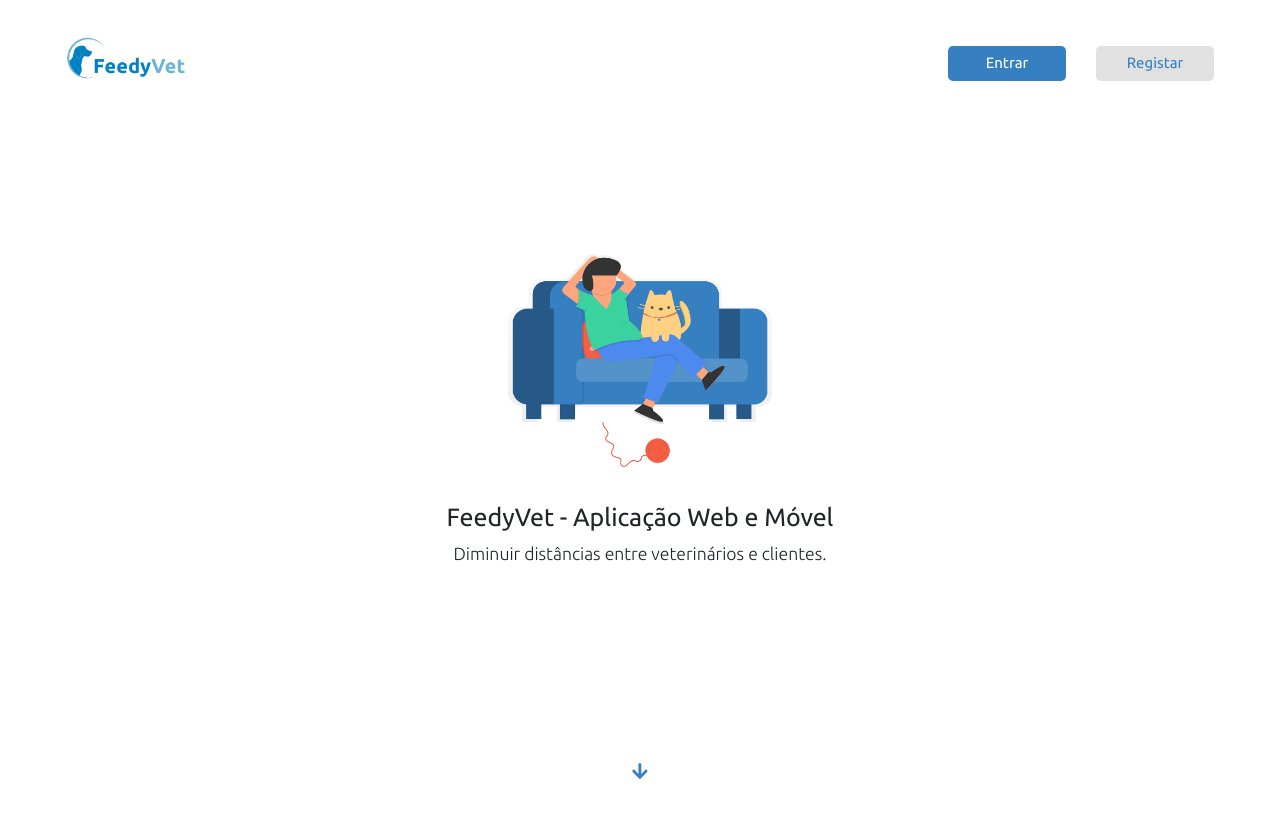
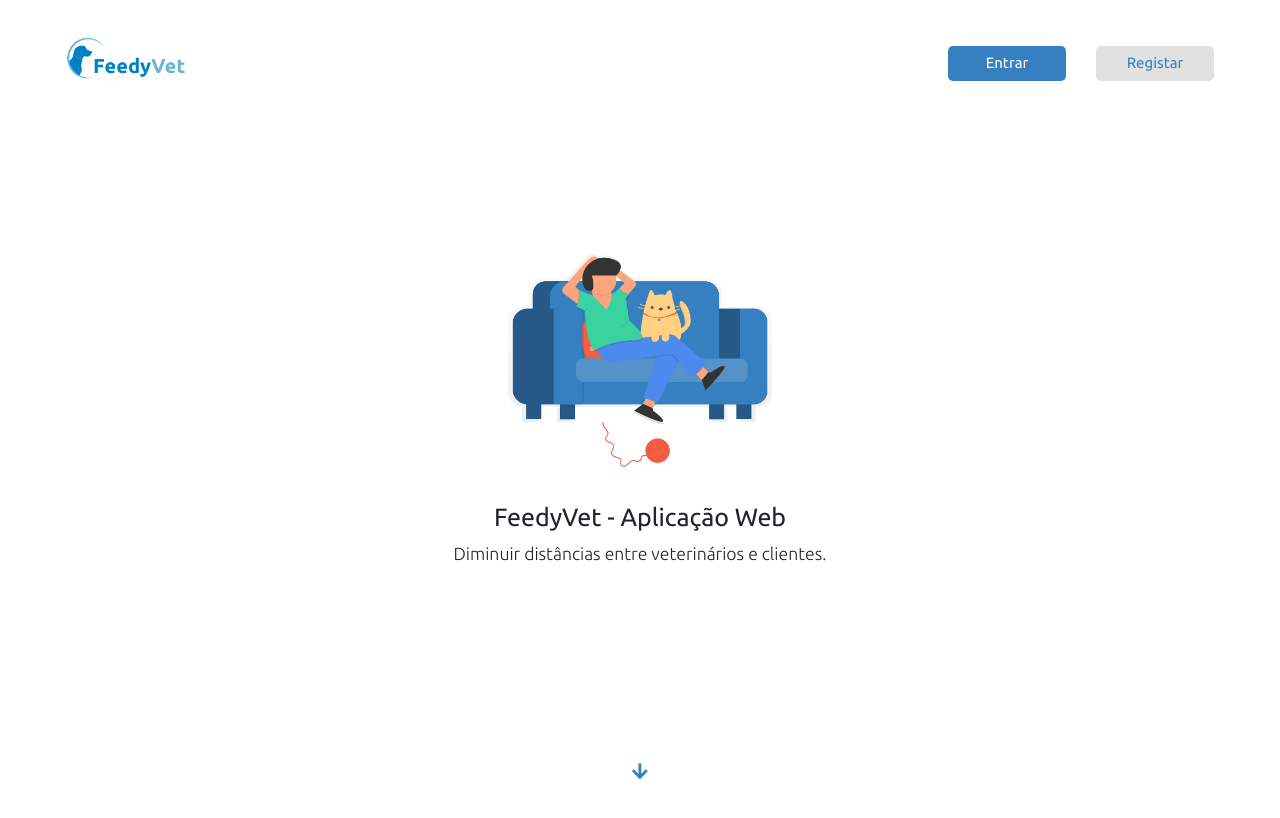
Before and after one commit to duartemelo/FeedyVet, a React (Create React App) app in the folder react-feedy/: page / in a window 1280 px wide. Shown: the top 818 px of the page. Built offline with nearby package versions, Linux system fonts and the light colour scheme; no server answers.

Commit message:
Update a titulo

```diff
--- a/react-feedy/src/Pages/App.js
+++ b/react-feedy/src/Pages/App.js
@@ -96,7 +96,7 @@ class App extends Component {
                 className="dog-image"
               ></img>
             </div>
-            <div className="title">FeedyVet - Aplicação Web e Móvel</div>
+            <div className="title">FeedyVet - Aplicação Web</div>
             <div className="subtitle">
               Diminuir distâncias entre veterinários e clientes.
             </div>
```
